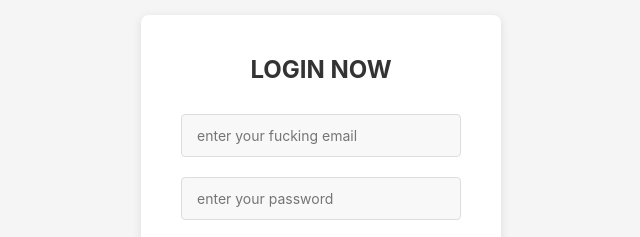
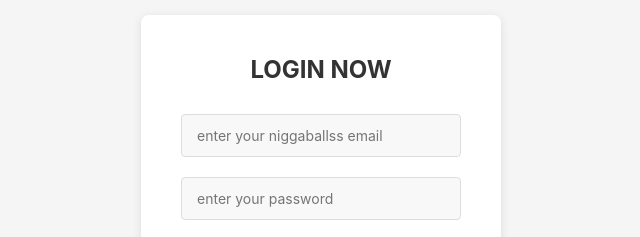
Before and after one commit to iamtheamazingspiderman0819/Black-Print, a plain HTML site: page index.html in a window 1280 px wide. Shown: the part 212-449 px from the top of the page, 319-959 px from the left. Drawn offline with Linux system fonts and the light colour scheme.

Commit message:
Niggaballs

```diff
--- a/index.html
+++ b/index.html
@@ -11,7 +11,7 @@
         <div class="login-box">
             <h1>LOGIN NOW</h1>
             <form>
-                <input type="email" placeholder="enter your fucking email" required>
+                <input type="email" placeholder="enter your niggaballss email" required>
                 <input type="password" placeholder="enter your password" required>
                 <button type="submit">Login Now</button>
             </form>
```
